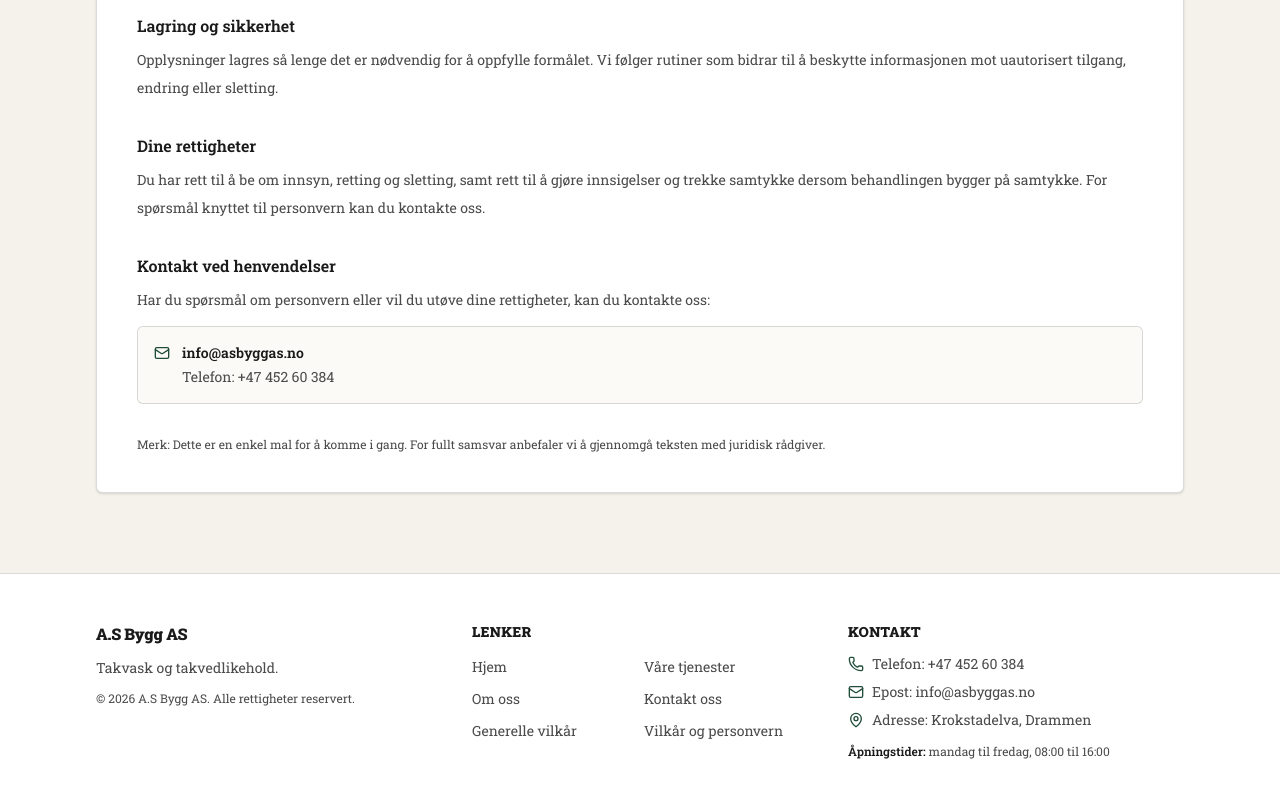
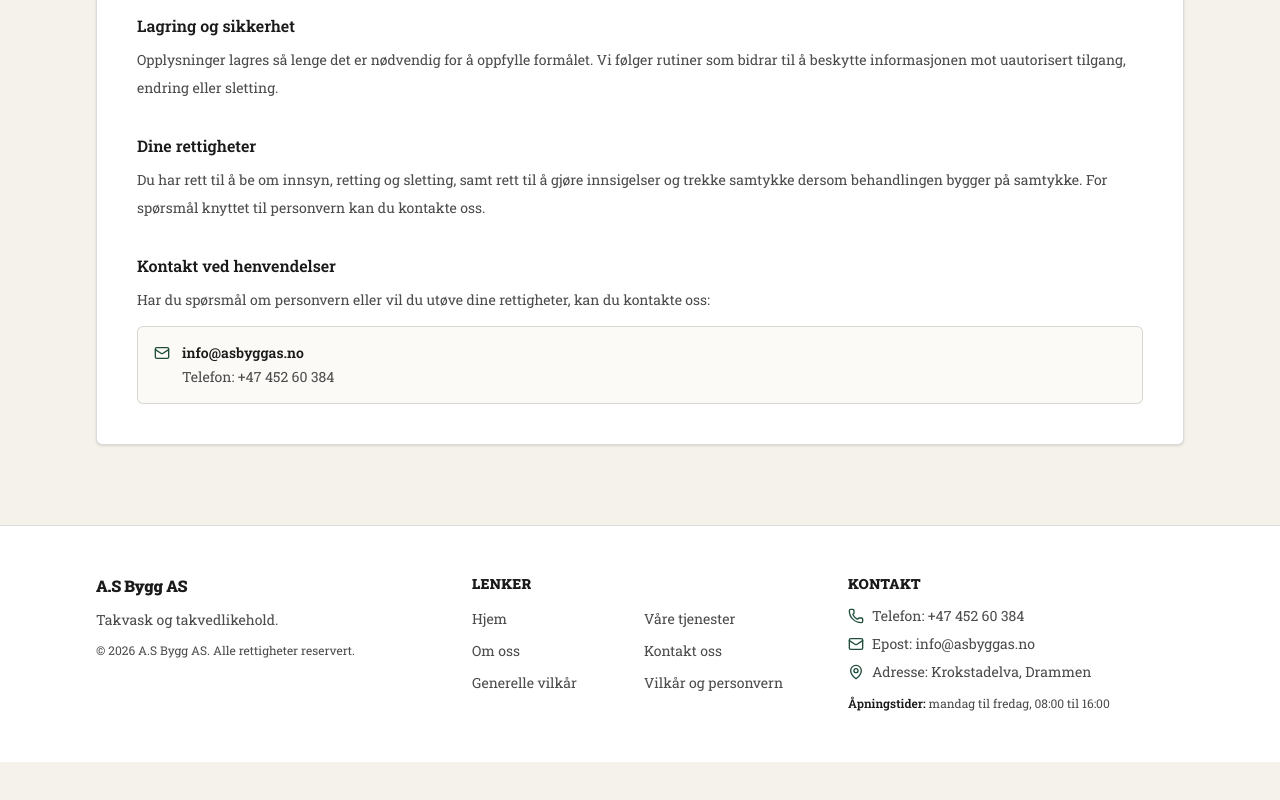
Before and after one commit to pouyasab/asbyggas.no, a Next.js app in the folder web/: page /vilkaar-og-personvern in a window 1280 px wide. Shown: the part 753-1553 px from the top of the page. After the commit the page ends 1515 px from the top, so only its background shows below. Built offline with nearby package versions, Linux system fonts and the light colour scheme.

Commit message:
Fjern maltekst-merknad under personvern
Made-with: Cursor

```diff
--- a/web/src/app/vilkaar-og-personvern/page.tsx
+++ b/web/src/app/vilkaar-og-personvern/page.tsx
@@ -82,11 +82,6 @@ export default function TermsPrivacyPage() {
                 </div>
               </div>
             </div>
-
-            <div className="text-xs text-muted">
-              Merk: Dette er en enkel mal for å komme i gang. For fullt samsvar
-              anbefaler vi å gjennomgå teksten med juridisk rådgiver.
-            </div>
           </div>
         </Container>
       </section>
```
